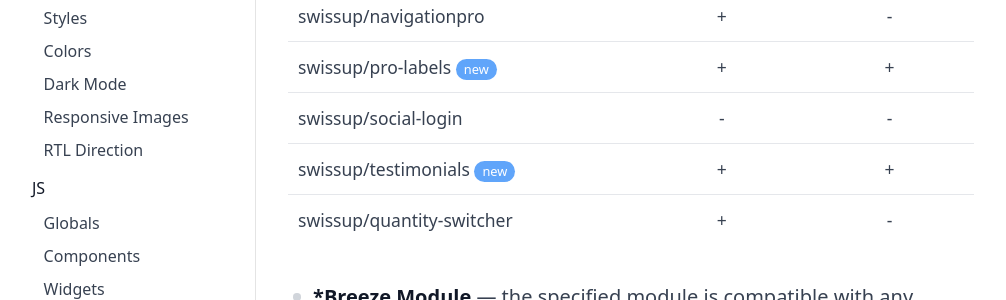
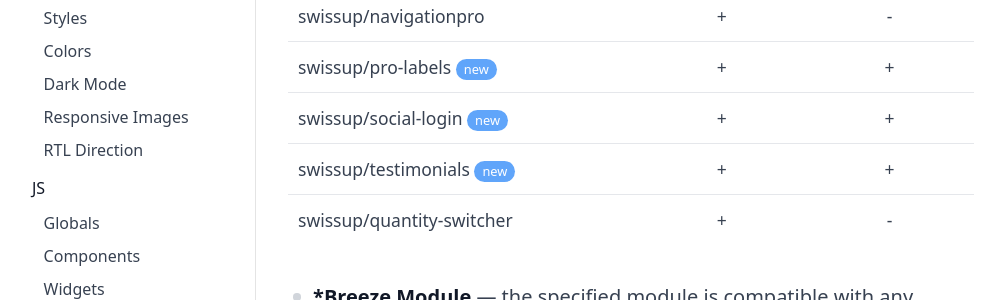
Before and after one commit to breezefront/breezefront.com, a Jekyll site: the page built from collections/_misc/compatible-modules.md, in a window 1280 px wide and 900 px high, scrolled down 610 px. Shown: the part 328-628 px from the top of the window, without its empty margins (0-1006 px from the left). Built offline with Jekyll 4.4.1, drawn with Linux system fonts in a browser that asks for light colours.

Commit message:
Update compatible modules

```diff
--- a/collections/_misc/compatible-modules.md
+++ b/collections/_misc/compatible-modules.md
@@ -26,7 +26,7 @@ swissup/hover-gallery         | +               | -
 swissup/lightboxpro           | -               | -
 swissup/navigationpro         | +               | -
 swissup/pro-labels *new*{:.badge.blue}  | +     | +
-swissup/social-login          | -               | -
+swissup/social-login *new*{:.badge.blue} | +    | +
 swissup/testimonials *new*{:.badge.blue} | +    | +
 swissup/quantity-switcher     | +               | -
 
```
